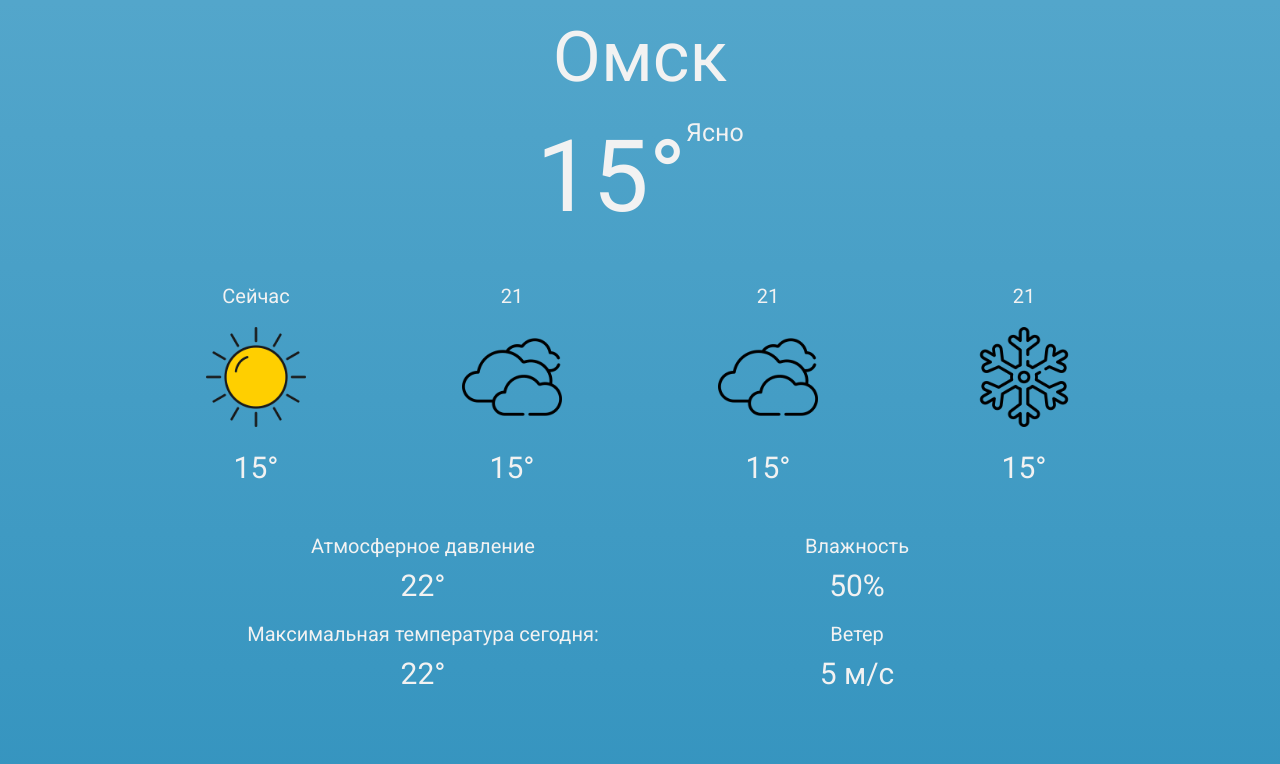
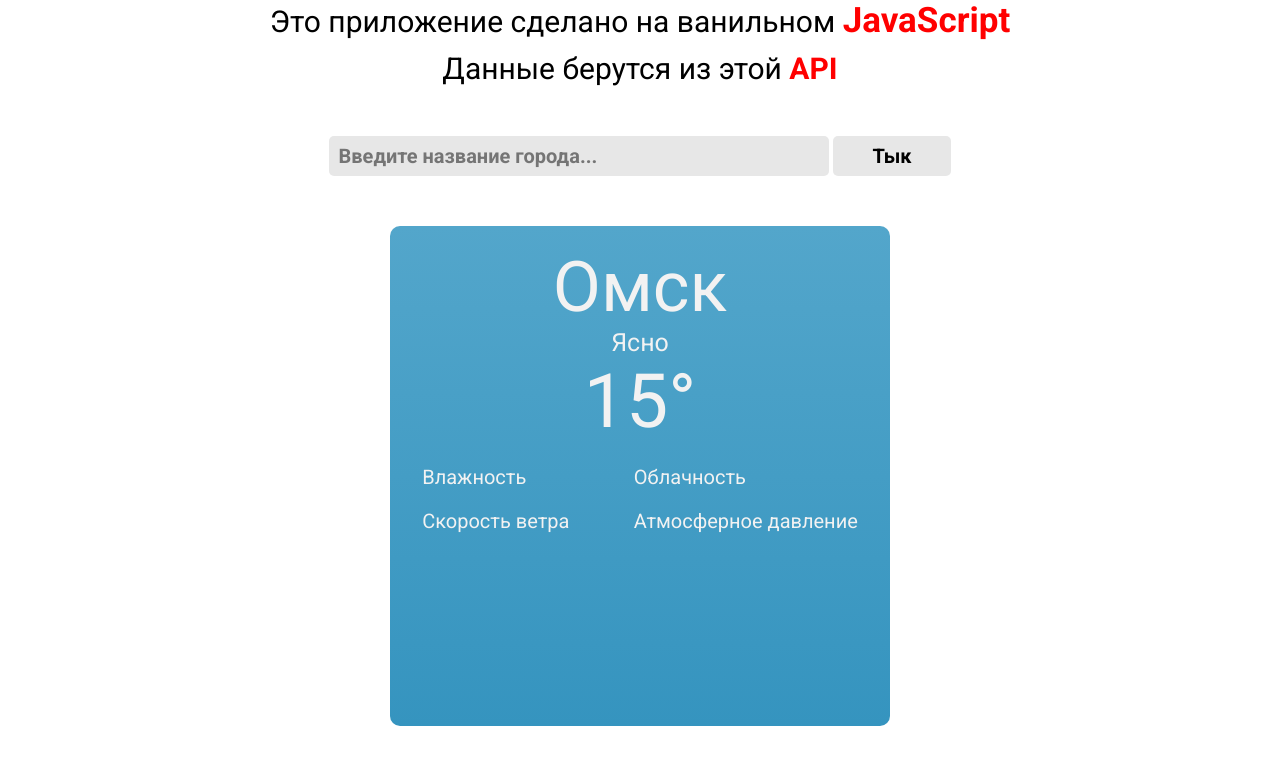
Before and after one commit to ZaharBorisenko/-weatherForecast-, a plain HTML site: page index.html in a window 1280 px wide. Drawn offline with Linux system fonts and the light colour scheme; no server answers.

Commit message:
тестовый вариант приложения

```diff
--- a/app.js
+++ b/app.js
@@ -1,41 +1,35 @@
-fetch('https://api.openweathermap.org/data/2.5/weather?q=Omsk&appid=73ff84cc6e2c68d35b171dc50ff6525a')
-.then(function (resp){return resp.json() })
-.then(function (date) {
-    console.log(date)
-    document.querySelector('.current__city').innerHTML = date.name;
-    document.querySelector('.current__description').innerHTML = date.weather[0].description;
-    document.querySelector('.current__temp').innerHTML = Math.round(date.main.temp - 273)+'&deg';
-    document.getElementById('m/s').innerHTML = date.wind.speed.toFixed(0) + ' м/с';
-    document.getElementById('humidity').innerHTML = date.main.humidity + '%';
-    //http://openweathermap.org/img/wn/10d@2x.png
-    document.getElementById('iconWeather').innerHTML = '<img src="http://openweathermap.org/img/wn/'+date.weather[0].icon+'@2x.png">'
-    document.getElementById('pressure').innerHTML = (date.main.pressure / 1.332).toFixed(0) + ' мм. рт. ст';
-    document.getElementById('temp__max').innerHTML = (date.main.temp_max - 273).toFixed(0) + '&deg'
+let button = document.querySelector('.button');
+let inputCity = document.querySelector('.inputCity');
+
+let cityName = document.querySelector('.content__title');
+let description = document.querySelector('.content__description');
+let temp = document.querySelector('.content__temp');
+
+let humidityValue = document.querySelector('.humidityValue');
+let speedValue = document.querySelector('.speedValue');
+let cloudsValue = document.querySelector('.cloudsValue');
+let grndValue = document.querySelector('.grndValue')
+
+
+button.addEventListener('click',function () {
+    fetch('https://api.openweathermap.org/data/2.5/weather?q='+inputCity.value+'&appid=73ff84cc6e2c68d35b171dc50ff6525a&lang=ru')
+        .then(response => response.json())
+        .then(data => {
+            // подставляем данные из json в html
+            cityName.innerHTML = data.name;
+            description.innerHTML = data.weather[0].description;
+            temp.innerHTML = (data.main.temp - 273).toFixed(0) + '&deg;';
+
+            humidityValue.innerHTML = data.main.humidity + '%';
+            speedValue.innerHTML = data.wind.speed.toFixed(0) + 'м/с';
+            cloudsValue.innerHTML = data.clouds.all + '%';
+            grndValue.innerHTML = (data.main.pressure / 1.332).toFixed(0) + ' мм.рт.ст';
+        })
+
+        .catch(err => alert('Введите правильное название города!'));
+         message(); // очистка инпута
 })
-.catch(function () {
-
-});
-
-fetch('https://api.openweathermap.org/data/2.5/forecast?lat=55&lon=73.4&appid=73ff84cc6e2c68d35b171dc50ff6525a')
-    .then(function (resp){return resp.json() })
-    .then(function (date) {
-        console.log(date)
-        document.getElementById('time1').innerHTML = date.list[0]['dt_txt'];
-        document.getElementById('img1').innerHTML = '<img src="http://openweathermap.org/img/wn/'+date.list[0].weather[0].icon+'@2x.png">'
-        document.getElementById('temp1').innerHTML = (date.list[0].main.temp - 273).toFixed(0) + '&deg';
-
-        document.getElementById('time2').innerHTML = date.list[1]['dt_txt'];
-        document.getElementById('img2').innerHTML = '<img src="http://openweathermap.org/img/wn/'+date.list[1].weather[0].icon+'@2x.png">'
-        document.getElementById('temp2').innerHTML = (date.list[1].main.temp - 273).toFixed(0) + '&deg';
-
-        document.getElementById('time3').innerHTML = date.list[2]['dt_txt'];
-        document.getElementById('img3').innerHTML = '<img src="http://openweathermap.org/img/wn/'+date.list[2].weather[0].icon+'@2x.png">'
-        document.getElementById('temp3').innerHTML = (date.list[2].main.temp - 273).toFixed(0) + '&deg';
-
-        document.getElementById('time4').innerHTML = date.list[3]['dt_txt'];
-        document.getElementById('img4').innerHTML = '<img src="http://openweathermap.org/img/wn/'+date.list[3].weather[0].icon+'@2x.png">'
-        document.getElementById('temp4').innerHTML = (date.list[3].main.temp - 273).toFixed(0) + '&deg';
-    })
-    .catch(function () {
-
-    });
+//функция очисти инпута
+function message(){
+    inputCity.value = '';
+}
--- a/index.html
+++ b/index.html
@@ -5,7 +5,7 @@
     <meta name="viewport"
           content="width=device-width, user-scalable=no, initial-scale=1.0, maximum-scale=1.0, minimum-scale=1.0">
     <meta http-equiv="X-UA-Compatible" content="ie=edge">
-    <title>musicPlayer</title>
+    <title>Прогноз погоды</title>
     <link rel="stylesheet" href="style.css">
 
     <link rel="preconnect" href="https://fonts.googleapis.com">
@@ -13,76 +13,53 @@
     <link href="https://fonts.googleapis.com/css2?family=Roboto:wght@400;700&display=swap" rel="stylesheet">
 </head>
 <body>
-<div class="weather">
-    <div class="weather__row">
-        <div class="current">
-            <div class="current__city">Омск</div>
-            <div class="weather__row-temp">
-                <div class="current__temp">15&deg;</div>
-                <div id="iconWeather" class="current__description">Ясно</div>
-            </div>
+<div class="title">Это приложение сделано на ванильном <span>JavaScript</span></div>
+<div class="subtitle">Данные берутся из этой <a target="_blank" href="https://openweathermap.org/api">API</a></div>
+
+<div class="wrapper">
+    <div class="enter-city">
+        <label>
+            <input type="text" class="inputCity" placeholder="Введите название города...">
+            <a class="button" type="submit">Тык</a>
+        </label>
+    </div>
+
+    <div class="content__row">
+        <div class="content__item">
+            <div class="content__title">Омск</div>
+            <div class="content__description">Ясно</div>
+            <div class="content__temp">15&deg;</div>
         </div>
 
-        <div class="forecast">
-            <div class="forecast__item">
-                <div id="time1" class="forecast__time">Сейчас</div>
-                <div id="img1" class="forecast__icon"><img src="img/sun.png" alt="sun"></div>
-                <div id="temp1" class="forecast__temp">15&deg;</div>
-            </div>
-
-            <div class="forecast__item">
-                <div id="time2" class="forecast__time">21</div>
-                <div id="img2" class="forecast__icon"><img src="img/clouds.png" alt="sun">
-                </div>
-                <div id="temp2" class="forecast__temp">15&deg;</div>
-            </div>
-
-            <div class="forecast__item">
-                <div id="time3" class="forecast__time">21</div>
-                <div id="img3" class="forecast__icon"><img src="img/clouds.png" alt="sun">
-                </div>
-                <div id="temp3" class="forecast__temp">15&deg;</div>
-            </div>
-
-            <div class="forecast__item">
-                <div id="time4" class="forecast__time">21</div>
-                <div id="img4" class="forecast__icon"><img src="img/snowflake.png" alt="sun">
-                </div>
-                <div id="temp4" class="forecast__temp">15&deg;</div>
-            </div>
-
-        </div>
-
-        <div class="details">
-            <div class="details__row">
-                <div class="details__item">
-                    <div class="details__name">Атмосферное давление</div>
-                    <div id="pressure" class="details__value">22&deg;</div>
+        <div class="content__footer-row">
+            <div class="content__footer-items">
+                <div class="content__footer-item">
+                    <div class="humidity">Влажность</div>
+                    <div class="humidityValue"></div>
                 </div>
 
-                <div class="details__item">
-                    <div class="details__name">Влажность</div>
-                    <div id="humidity" class="details__value">50%</div>
+                <div class="content__footer-item">
+                    <div class="speed">Скорость ветра</div>
+                    <div class="speedValue"></div>
                 </div>
             </div>
 
-            <div class="details__row">
-                <div class="details__item">
-                    <div class="details__name">Максимальная температура сегодня:</div>
-                    <div id="temp__max" class="details__value">22&deg;</div>
+            <div class="content__footer-items">
+                <div class="content__footer-item">
+                    <div class="clouds">Облачность</div>
+                    <div class="cloudsValue"></div>
                 </div>
 
-                <div class="details__item">
-                    <div class="details__name">Ветер</div>
-                    <div id="m/s" class="details__value">5 м/с</div>
+                <div class="content__footer-item">
+                    <div class="grnd">Атмосферное давление</div>
+                    <div class="grndValue"></div>
                 </div>
             </div>
-
-
-
         </div>
     </div>
+
 </div>
+
 <script src="app.js"></script>
 </body>
 </html>
--- a/style.css
+++ b/style.css
@@ -4,97 +4,104 @@
     box-sizing: border-box;
     font-family: 'Roboto', sans-serif;
 }
+.title{
+    text-align: center;
+    font-size: 30px;
+    margin-bottom: 10px;
+}
+.title span{
+    color: red;
+    font-weight: 700;
+    font-size: 35px;
+}
+.text{
+    margin-top: 40px;
+    text-align: center;
+    font-size: 25px;
+    margin-bottom: 10px;
+}
+.text span{
+    color: red;
+    font-weight: 700;
+}
+.subtitle{
+    text-align: center;
+    font-size: 30px;
+}
+.subtitle a{
+    text-decoration: none;
+    color: red;
+    font-weight: 700;
+}
+body{
 
-
-html[data-theme="day"] .weather,
-.weather{
-    background: linear-gradient(360deg,#3594bf 0%, rgba(255,255,255,0) 100%), #53a6cb;
-}
-.weather{
-    width: 100%;
-    min-height: 100vh;
 }
 
-.weather__row{
-    max-width: 900px;
-    margin: 0 auto;
-    padding: 1em;
+.enter-city{
+    text-align: center;
+    margin: 50px 0;
 }
 
-.current{
-    text-align: center;
+input{
+    border: none;
+    outline: none;
 }
-.current__city{
-    font-size: 70px;
+input[type="text"]{
+    height: 40px;
+    width: 500px;
+    font-weight: 700;
+    font-size: 20px;
+    border-radius: 5px;
+    background: #e7e7e7;
+    padding: 10px;
+}
+.content__row{
+    background: linear-gradient(360deg, #3594BF 0%, rgba(255, 255, 255, 0) 100%), #53A6CB;
+    height: 500px;
+    width: 500px;
+    margin: 0 auto;
+    border-radius: 10px;
     color: #F2F2F2;
-    line-height: 82px;
-    margin-bottom: 20px;
+
+    padding-top: 20px;
 }
-.current__description{
-    font-size: 25px;
-    line-height: 29px;
-    color: #F2F2F2;
-    margin-bottom: 20px;
-}
-.current__temp{
-    font-size: 100px;
-    color: #F2F2F2;
-}
-
-.forecast{
-    display: flex;
-    justify-content: space-between;
-    margin-top: 50px;
-}
-.forecast__item{
+.content__item{
     text-align: center;
 }
 
-.forecast__icon img{
-    width: 100px;
-    padding-bottom: 19px;
-    padding-top: 19px;
+.content__title{
+    font-size: 70px;
 }
 
-.forecast__time{
-    color: #F2F2F2;
-    font-size: 20px;
-    line-height: 23px;
+.content__description{
+    font-size: 25px;
 }
-.forecast__temp{
-    font-size: 30px;
-    line-height: 35px;
-    color: #F2F2F2;
-}
-.details{
-    margin-top: 50px;
-}
-.details__row{
-    display: flex;
-    align-items: center;
+.content__temp{
+    font-size: 75px;
 }
 
-.details__item{
-    margin: 0 auto;
-    width: 100%;
-    text-align: center;
-    margin-bottom: 20px;
+.button{
+    height: 40px;
+    width: 90px;
+    font-weight: 700;
+    font-size: 20px;
+    border-radius: 5px;
+    background: #e7e7e7;
+    padding: 8px 40px;
+    color: #000;
+    text-decoration: none;
+    transition: .5s;
+}
+.button:hover{
+    background: #e7b1b1;
 }
 
-.details__name{
+.content__footer-row{
+    display: flex;
+    justify-content: space-around;
     font-size: 20px;
-    line-height: 23px;
-    color: #F2F2F2;
-    padding-bottom: 10px;
 }
 
-.details__value{
-    font-size: 30px;
-    line-height: 35px;
-    color: #F2F2F2;
+.content__footer-item{
+    margin-top: 20px;
 }
-
-.weather__row-temp{
-    display: flex;
-    justify-content: center;
-}
```
Also changed, not shown: 1 other file.
